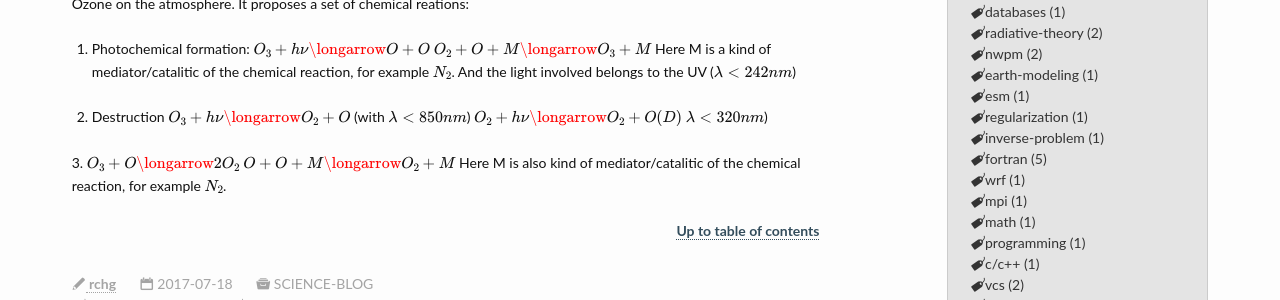
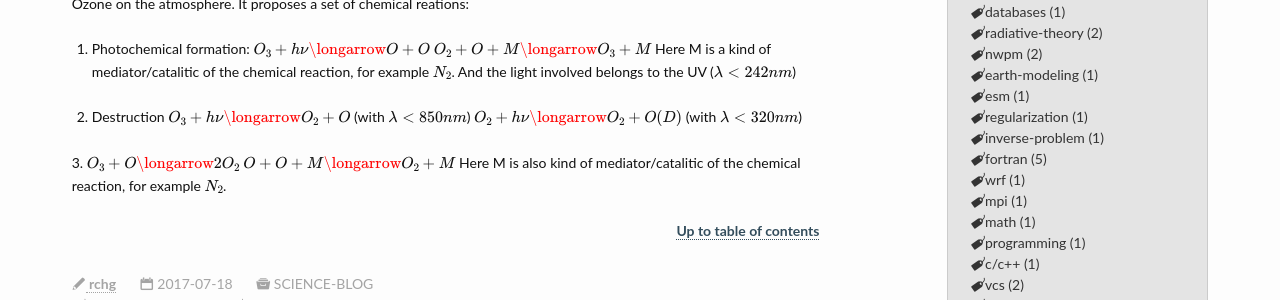
Before and after one commit to RCHG/rchg.github.io, a Jekyll site: the page built from _posts/2017-07-18-Atmospheric-Ozone.md, in a window 1280 px wide. Shown: the part 669-969 px from the top of the page. Built offline with Jekyll 4.4.1, drawn with Linux system fonts in a browser that asks for light colours; formulas are drawn with MathJax 3.

Commit message:
Update 2017-07-18-Atmospheric-Ozone.md

```diff
--- a/_posts/2017-07-18-Atmospheric-Ozone.md
+++ b/_posts/2017-07-18-Atmospheric-Ozone.md
@@ -37,7 +37,7 @@ It is one of the first, but still useful, theories developed with the objective
 
 2. Destruction
    $$ O_{3}+h\nu \longarrow O_{2}+O$$ (with $$\lambda<850nm$$)
-   $$ O_{2}+h\nu \longarrow O_{2}+O(D)$$ $$\lambda<320nm$$)
+   $$ O_{2}+h\nu \longarrow O_{2}+O(D)$$ (with $$\lambda<320nm$$)
 
 3.
    $$ O_{3}+O \longarrow 2O_{2}$$
```
